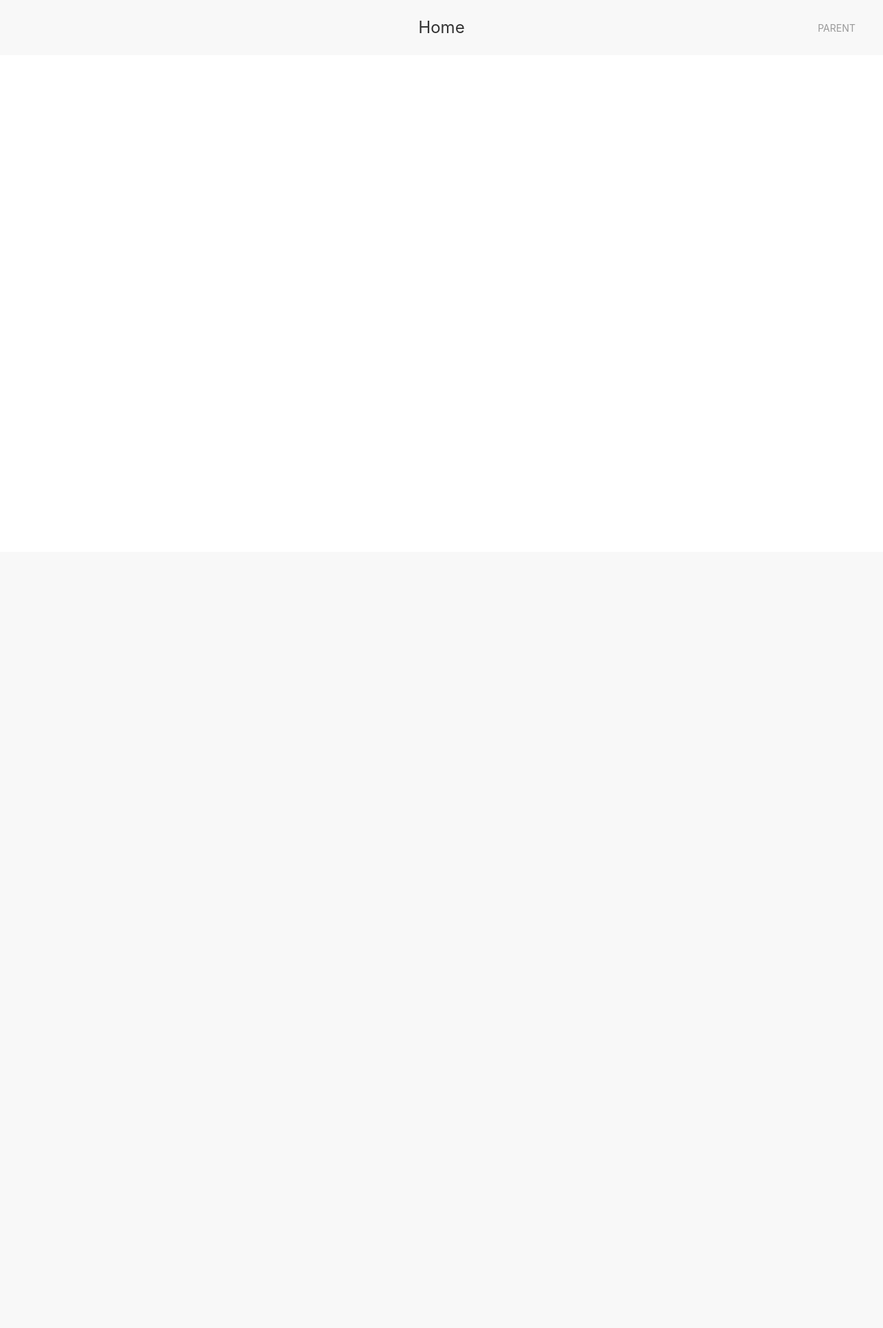
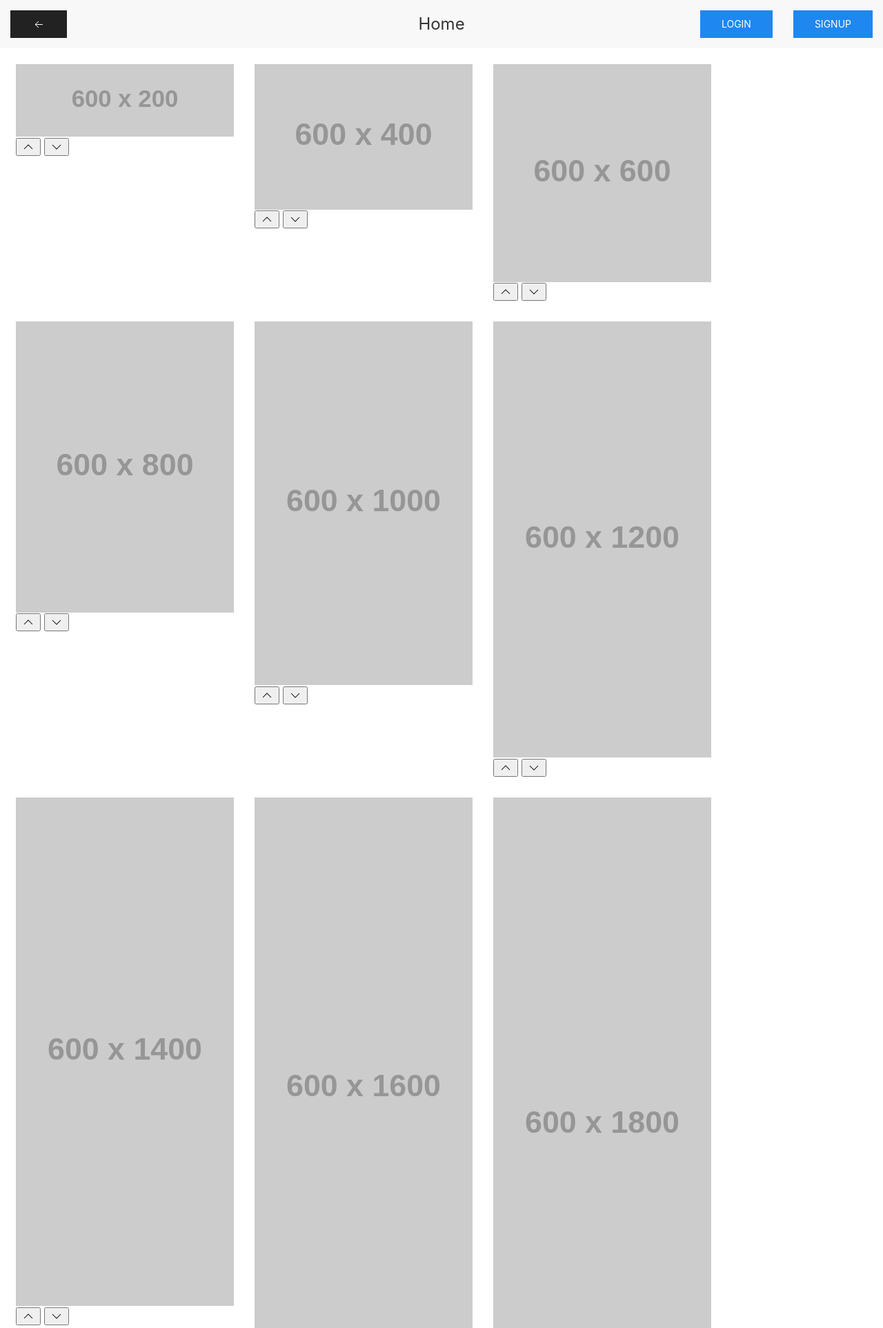
Before and after one commit to soumyashisk/artwork-sharing-platform, a Django app: page / in a window 1280 px wide. Before the commit the part shown is almost empty. Shown: the top 1925 px of the page at 69% size. Before the commit the page ends 48 px from the top, so only its background shows below. Run offline with Django 5.2, Linux system fonts and the light colour scheme; grey boxes labelled with a size stand in for pictures from a placeholder-image service; some libraries are stand-ins or nearby versions.

```diff
--- a/_static/css/styles.css
+++ b/_static/css/styles.css
@@ -1,5 +1,36 @@
 .images-grid {
   display: flex;
   flex-wrap: wrap;
+  justify-content: flex-start;
+  align-items: stretch;
+  padding: 0.5rem;
+}
 
+.grid-item {
+  width: 100%;
+  padding: 15px;
 }
+
+@media (min-width: 640px) {
+  .grid-item {
+    width: calc(100% / 2);
+  }
+}
+
+@media (min-width: 768px) {
+  .grid-item {
+    width: calc(100% / 3);
+  }
+}
+
+@media (min-width: 1024px) {
+  .grid-item {
+    width: calc(100% / 4);
+  }
+}
+
+@media (min-width: 1536px) {
+  .grid-item {
+    width: calc(100% / 5);
+  }
+}
--- a/gallery/templates/gallery/base.html
+++ b/gallery/templates/gallery/base.html
@@ -11,8 +11,7 @@
     <script src="{% static 'js/uikit-icons.min.js' %}"></script>
   </head>
   <body>
-    <nav class="uk-navbar-container">
-      <div class="uk-container">
+    <nav class="uk-navbar-container uk-padding-small">
       <div uk-navbar>
         <div class="uk-navbar-left">
           {% block back_button %}{% endblock back_button %}
@@ -23,26 +22,11 @@
           </div>
         </div>
         <div class="uk-navbar-right">
-            <ul class="uk-navbar-nav">
-              <li>
-                <a href="#">Parent</a>
-                <div class="uk-navbar-dropdown">
-                  <ul class="uk-nav uk-navbar-dropdown-nav">
-                    <li class="uk-active"><a href="#">Active</a></li>
-                    <li><a href="#">Item</a></li>
-                    <li class="uk-nav-header">Header</li>
-                    <li><a href="#">Item</a></li>
-                    <li><a href="#">Item</a></li>
-                    <li class="uk-nav-divider"></li>
-                    <li><a href="#">Item</a></li>
-                  </ul>
-                </div>
-              </li>
-            </ul>
-          </div>
+          <a href="#" class="uk-button uk-button-primary">Login</a>
+          <a href="#" class="uk-button uk-button-primary">Signup</a>
         </div>
       </div>
     </nav>
-    <div class="uk-section">{% block content %}{% endblock content %}</div>
+    <section>{% block content %}{% endblock content %}</section>
   </body>
 </html>
--- a/gallery/templates/gallery/index.html
+++ b/gallery/templates/gallery/index.html
@@ -1,10 +1,26 @@
-{% extends "gallery/base.html" %} {% block title %} Home {% endblock title %}
-{% comment %} {% block back_button %}
-<a href="" class="uk-button uk-button-secondary">
-  <span uk-icon="icon: arrow-left"></span>
-</a>
-{% endblock back_button %} {% endcomment %}
-{% block nav_title %} Home {% endblock nav_title %}
-{% block content %}
-<div class="images-grid"></div>
-{% endblock content %}
+{% extends 'gallery/base.html' %} {% block title %} Home {% endblock %}
+{% block back_button %}
+<a href="" class="uk-button uk-button-secondary"
+  ><span uk-icon="icon: arrow-left"></span
+></a>
+{% endblock %} {% block nav_title %} Home {% endblock %} {% block content %}
+<div class="images-grid">
+  {% for i in item %}
+  <div class="grid-item">
+    <img src="https://placehold.co/600x{{ i }}" alt="" />
+    <div class="voting">
+      <div class="vote"></div>
+      <div class="voting-btn-group">
+        <button class="up-vote">
+          <span uk-icon="icon: chevron-up"></span>
+        </button>
+        <button class="down-vote">
+          <span uk-icon="icon: chevron-down"></span>
+        </button>
+      </div>
+      <div class="votes-n"></div>
+    </div>
+  </div>
+  {% endfor %}
+</div>
+{% endblock %}
--- a/gallery/views.py
+++ b/gallery/views.py
@@ -3,4 +3,4 @@ from django.shortcuts import render
 
 # Create your views here.
 def index(req):
-    return render(req, "gallery/index.html", context={"title": "Home"})
+    return render(req, "gallery/index.html", context={"item": map(lambda a : a * 200, range(1,11))})
```
Lines whose indentation alone changed are shown as unchanged.
